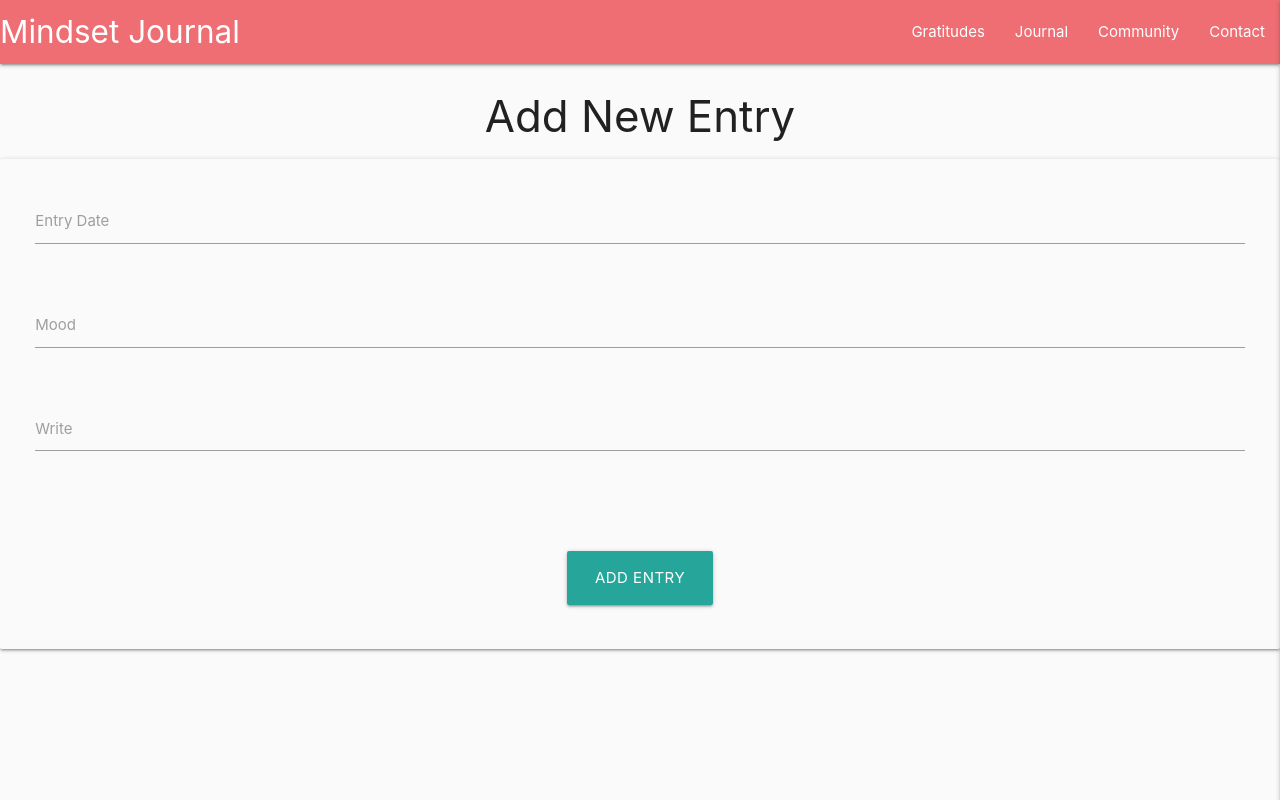
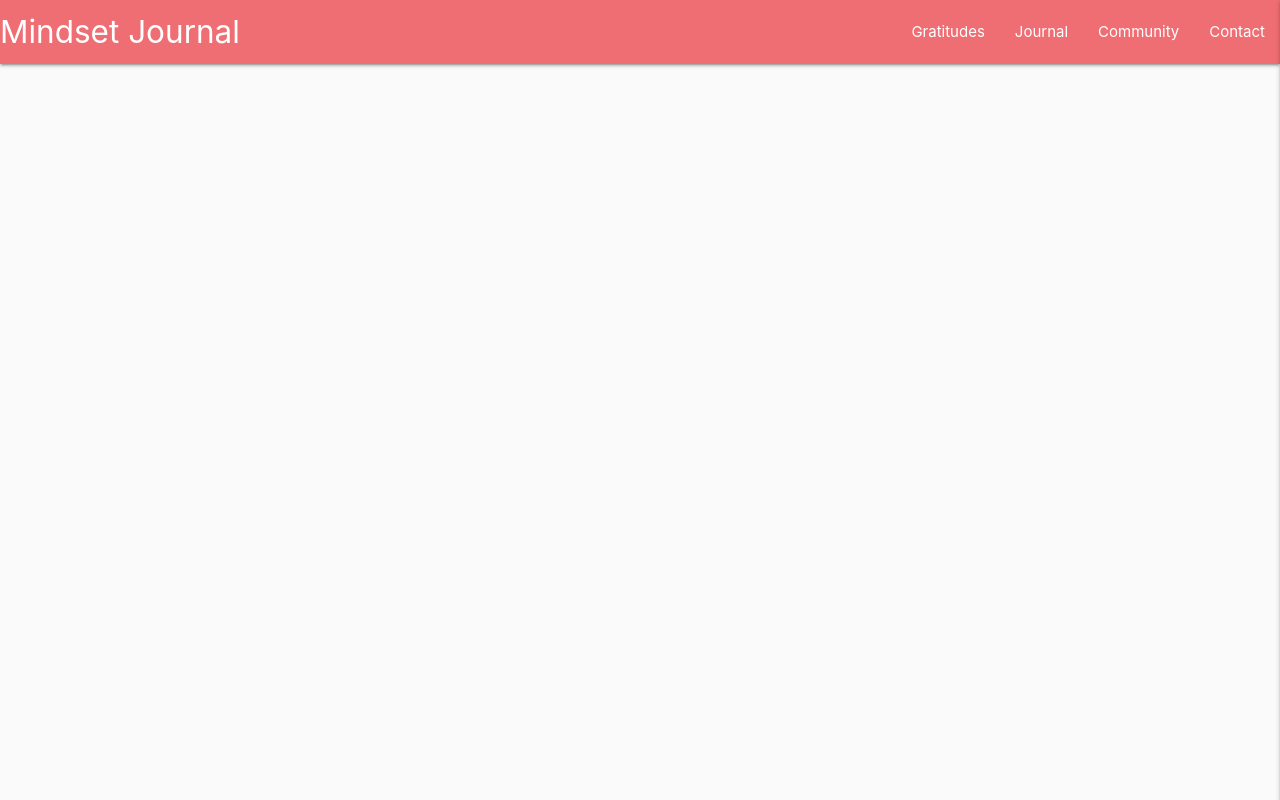
Before and after one commit to emmasarge/mindset-journal, a Flask app: page /add_entry in a window 1280 px wide. Run offline with Flask 2, Linux system fonts and the light colour scheme; data that the repository does not hold is empty; some libraries are stand-ins or nearby versions.

Commit message:
clear out code

```diff
--- a/templates/add_entry.html
+++ b/templates/add_entry.html
@@ -1,50 +1,6 @@
 {% extends "base.html" %}
 {% block content %}
 
-<h3 class="center-align">Add New Entry</h3>
 
 
-<div class="row card-panel grey lighten-5">
-    <form class="col s12" method="POST" action="{{ url_for('add_entry') }}">
-
-        <!--Entry Date Picker-->
-           <div class="row">
-            <div class="input-field col s12">
-                <input id="date" name="date" type="text" class="datepicker validate" required>
-                <label for="date">Entry Date</label>
-            </div>
-        </div>
-        <!-- Mood input-->
-        <div class="row">
-            <div class="input-field col s12">
-                 <input id="mood" name="mood" minlength="3" maxlength="20" type="text" class="validate"
-                    required>
-                     <label for="mood">Mood</label>
-            </div>
-        </div>
-        <!-- task description textbox-->
-        <div class="row">
-            <div class="input-field col s12">
-                <textarea id="text" name="text" minlength="5" maxlength="5000"
-                    class="materialize-textarea" required></textarea>
-                <label for="text">Write</label>
-
-            </div>
-        </div>
-        <div class="row">
-            <div class="input-field col s12">
-
-            </div>
-        </div>
-        <!-- submit button-->
-        <div class="row">
-            <div class="col s12 center-align">
-                <button type="submit" class="btn-large">
-                    Add Entry
-                </button>
-            </div>
-        </div>
-    </form>
-</div>
-
 {% endblock %}
```
Also changed, not shown: templates/edit_entry.html (+0 -55 lines).
